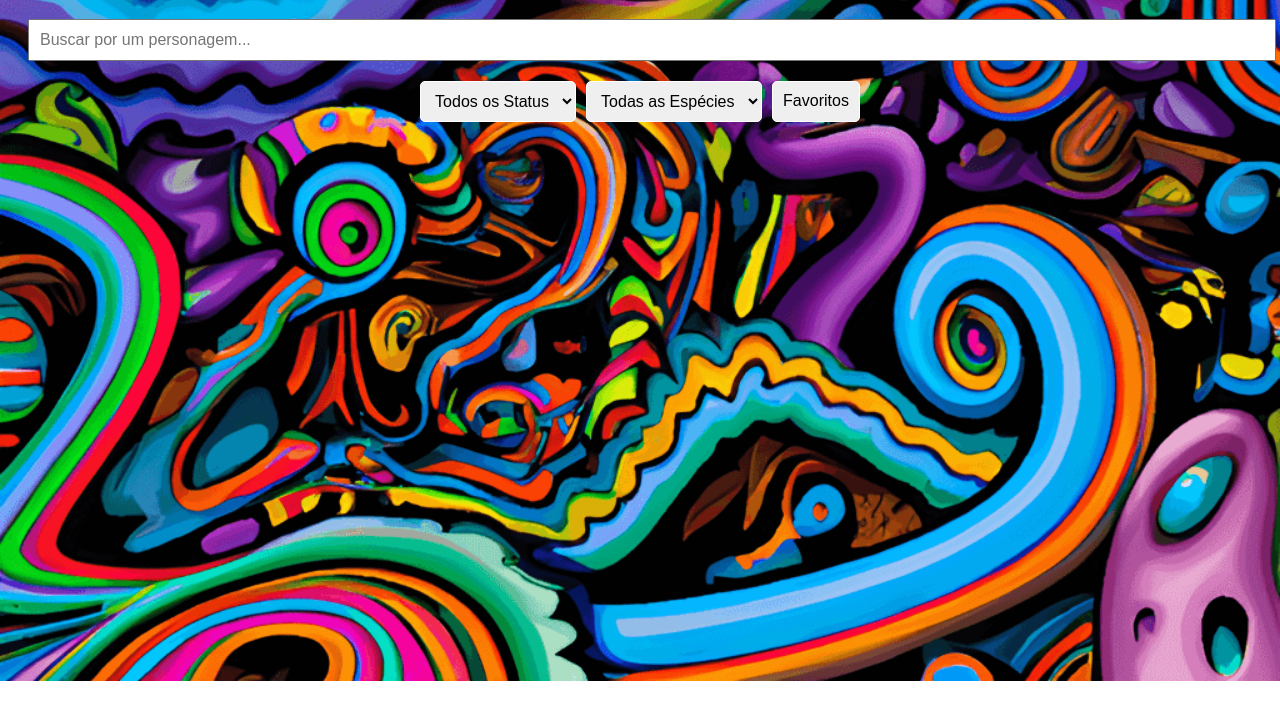
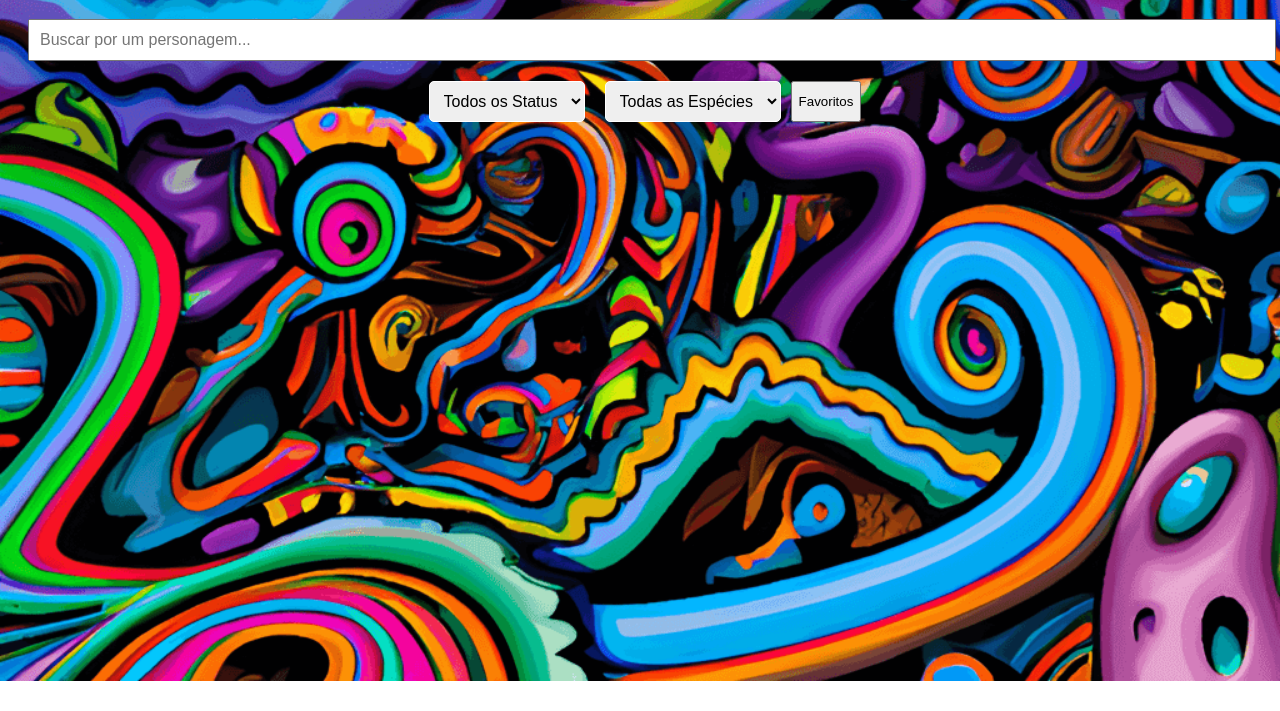
Before and after one commit to VitorNunesss/rick, a plain HTML site: page index.html in a window 1280 px wide. Shown: the part 89-800 px from the top of the page. Drawn offline with Linux system fonts and the light colour scheme; no server answers.

Commit message:
Update styles.css

```diff
--- a/styles.css
+++ b/styles.css
@@ -22,18 +22,16 @@ h1 {
 
 .filters {
     display: flex;
-    justify-content: center;
-    gap: 10px;
+    justify-content: center; /* Centraliza os elementos filhos horizontalmente */
     margin-bottom: 20px;
 }
 
-.filters select,
-.filters button {
+.filters select {
     padding: 10px;
     font-size: 16px;
     border: 1px solid #ffffff;
     border-radius: 5px;
-    cursor: pointer;
+    margin: 0 10px; /* Espaço entre os filtros */
 }
 
 .character-grid {
@@ -67,8 +65,9 @@ h1 {
 
 .favorite {
     position: absolute;
-    top: 10px;
-    right: 10px;
+    top: 10px; /* Ajuste a posição vertical se necessário */
+    left: 50%; /* Centraliza horizontalmente */
+    transform: translateX(-50%); /* Ajuste para centralizar corretamente */
     font-size: 20px;
     color: #cfbfbf;
     cursor: pointer;
```
